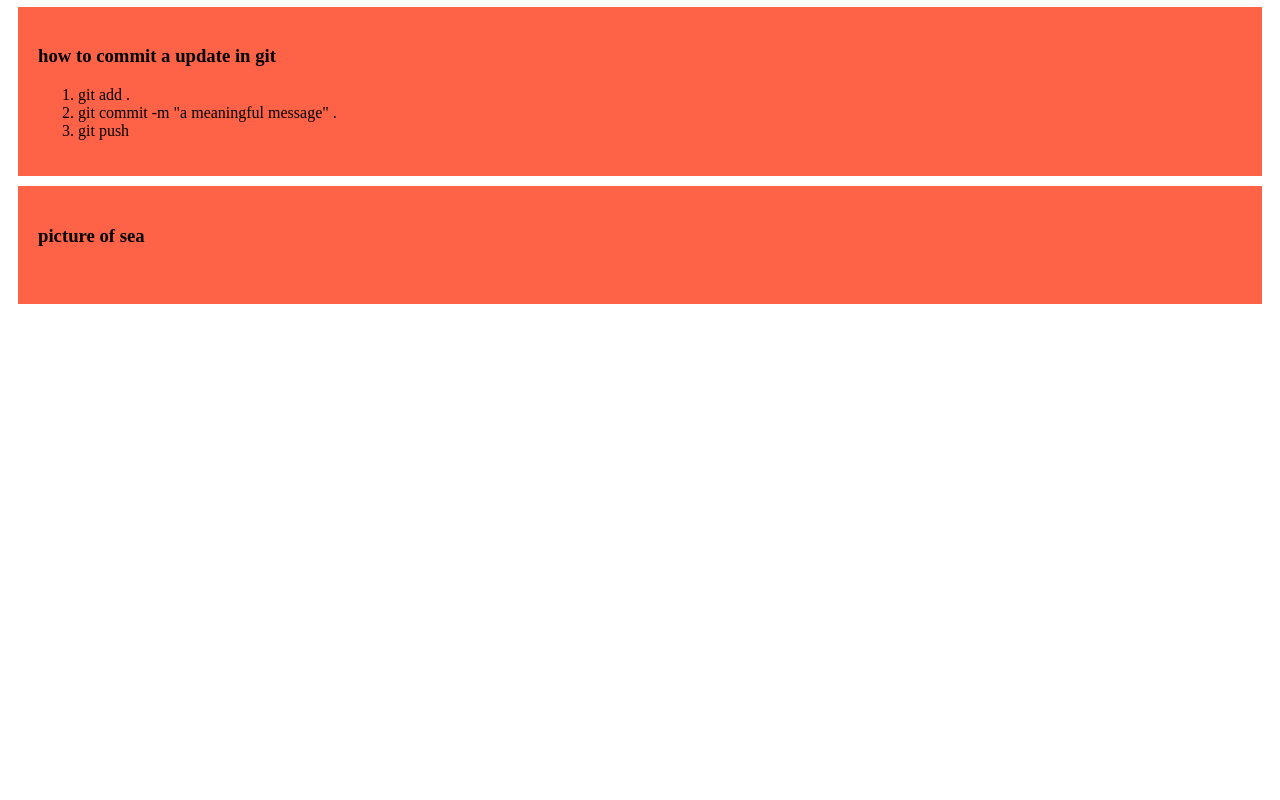
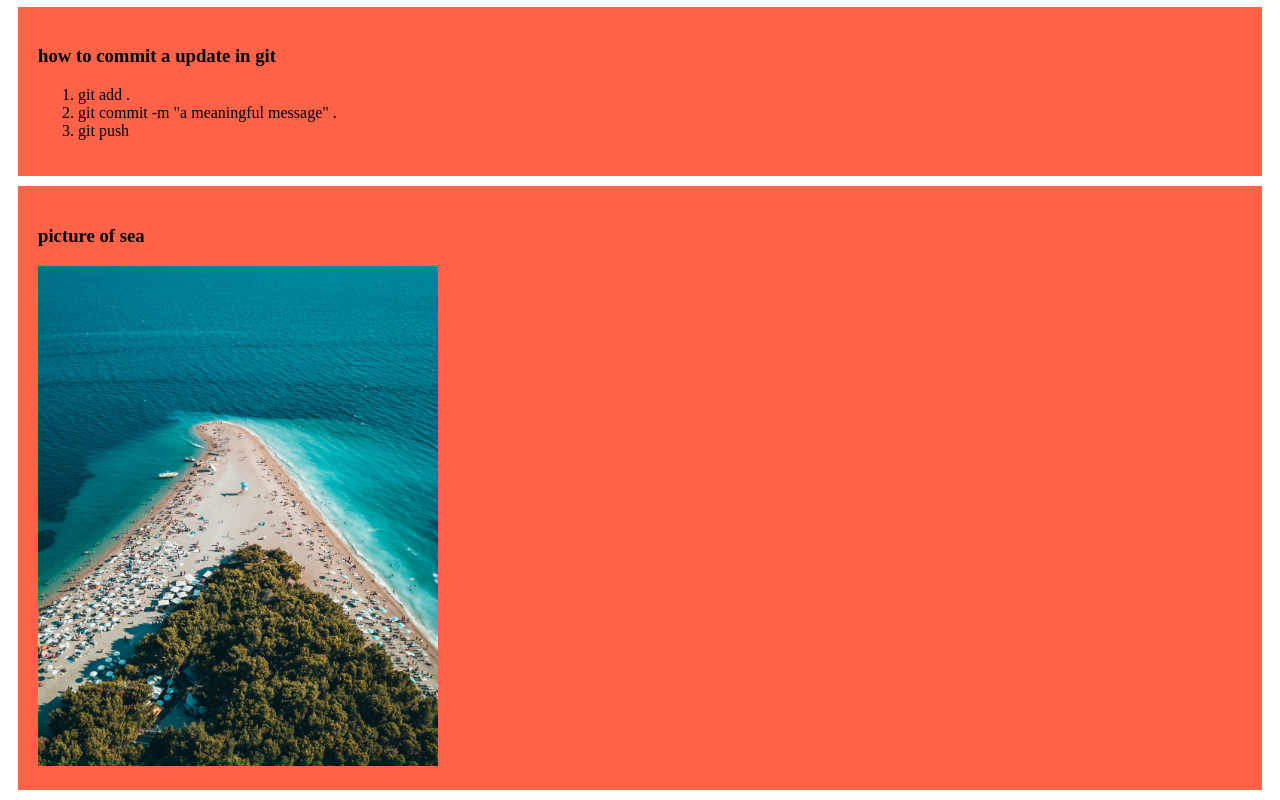
Before and after one commit to samia1116/my-first-websites, a plain HTML site: page index.html in a window 1280 px wide. Shown: the part 649-1449 px from the top of the page. Before the commit the page ends 963 px from the top, so only its background shows below. Drawn offline with Linux system fonts and the light colour scheme.

Commit message:
add an image

```diff
--- a/index.html
+++ b/index.html
@@ -33,7 +33,7 @@
     </div>
     <div>
         <h3>picture of sea</h3>
-        <img src="images/image1.jpgg" alt="">
+        <img width="400" src="images/image1.jpg" alt="">
 
     </div>
 </body>
```
